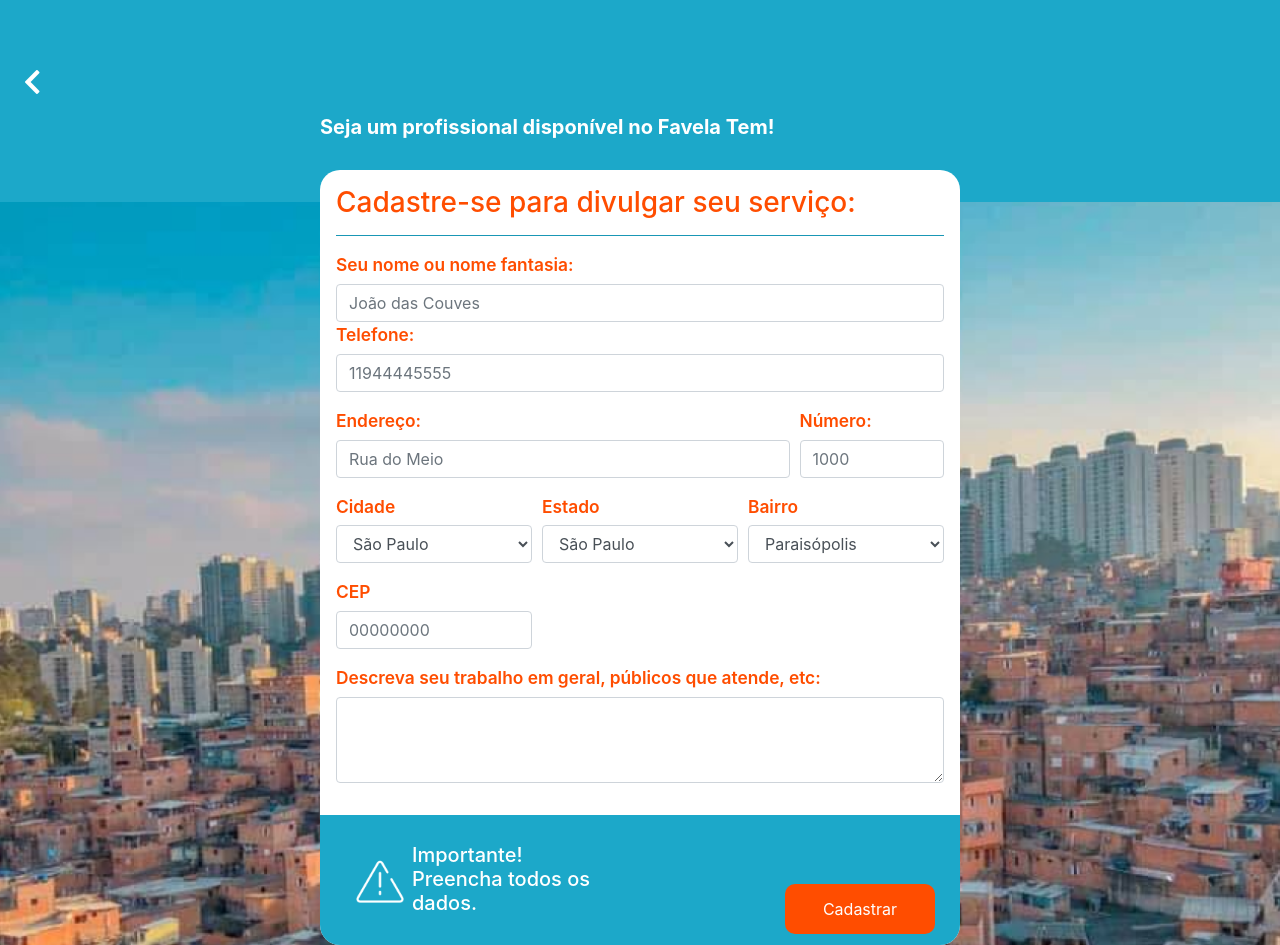
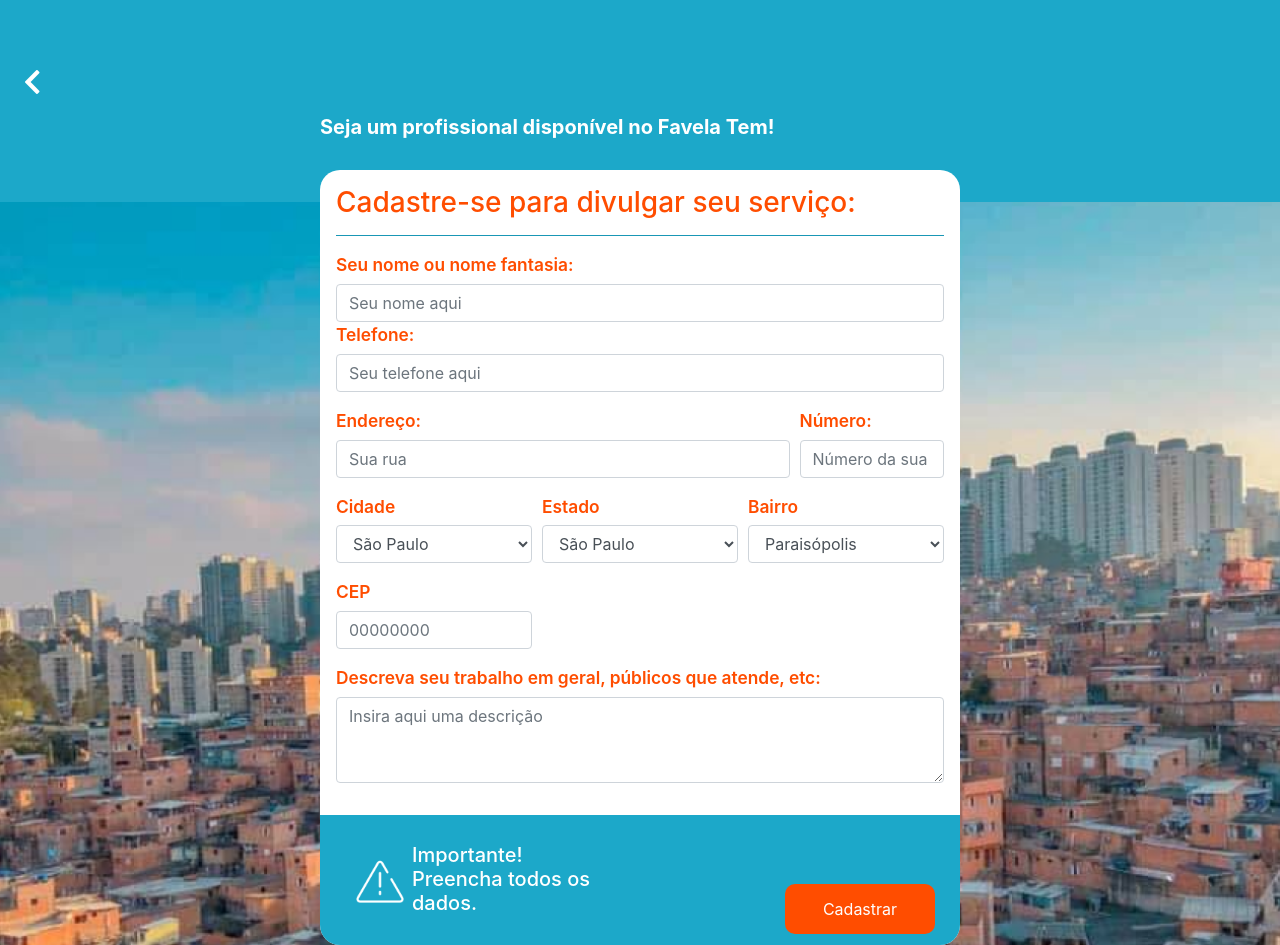
Before and after one commit to FavelaTem-Recode/ProjetoRecode, a React (Create React App) app in the folder Front-End/: page /loja in a window 1280 px wide. Built offline with nearby package versions, Linux system fonts and the light colour scheme.

Commit message:
Arrumando placeholders de cadastro-loja e arrumando quantidade de botões de categorias de serviços

```diff
--- a/Front-End/src/pages/cadastro-loja/index.jsx
+++ b/Front-End/src/pages/cadastro-loja/index.jsx
@@ -57,21 +57,21 @@
 
                         <form onSubmit={cadloja} id="cadloja">
                             <label for="nome">Seu nome ou nome fantasia:</label>
-                            <input type="text" class="form-control" id="nome" name="nomefantasia" placeholder="João das Couves" />
+                            <input type="text" class="form-control" id="nome" name="nomefantasia" placeholder="Seu nome aqui" />
 
                             <div class="form-group">
                                 <label for="telefone">Telefone:</label>
-                                <input type="text" class="form-control" name="telefone" placeholder="11944445555" />
+                                <input type="text" class="form-control" name="telefone" placeholder="Seu telefone aqui" />
                             </div>
 
                             <div className="form-row">
                                 <div class="form-group col-md-9">
                                     <label for="address">Endereço:</label>
-                                    <input type="text" name="rua" class="form-control" id="address" placeholder="Rua do Meio" />
+                                    <input type="text" name="rua" class="form-control" id="address" placeholder="Sua rua" />
                                 </div>
                                 <div class="form-group col-md-3">
                                     <label for="address">Número:</label>
-                                    <input type="text" name="numero" class="form-control" id="address" placeholder="1000" />
+                                    <input type="text" name="numero" class="form-control" id="address" placeholder="Número da sua casa" />
                                 </div>
                             </div>
 
@@ -101,7 +101,7 @@
                             </div>
                             <div class="form-group">
                                 <label for="textarea">Descreva seu trabalho em geral, públicos que atende, etc:</label>
-                                <textarea class="form-control" id="textarea" rows="3" name="descricao"></textarea>
+                                <textarea class="form-control" id="textarea" rows="3" name="descricao" placeholder="Insira aqui uma descrição"></textarea>
                             </div>
                         </form>
                     </div>
--- a/Front-End/src/pages/servicos/index.jsx
+++ b/Front-End/src/pages/servicos/index.jsx
@@ -70,7 +70,7 @@
     setCategorias(dados);
   }, [])
 
-    //Busca serviços
+  //Busca serviços
   React.useEffect(async () => {
     const url = "http://localhost/projetos/ProjetoRecode/Back-End/selectServicos.php";
     const busca = fetch(url);
@@ -79,7 +79,7 @@
     setServicos(dados);
   }, [])
 
-    //Caso tenha sido passado o valor de pesquisa em home, atualiza o input de pesquisa com o que foi digitado
+  //Caso tenha sido passado o valor de pesquisa em home, atualiza o input de pesquisa com o que foi digitado
   React.useEffect(() => {
     if (getInfo != null) {
       setPesquisa(getInfo());
@@ -143,8 +143,8 @@
                 </li>
                 <li class="nav-item">
                   <button>
-                    <img src={consultoria} alt="" />
-                    <p>Consultoria</p>
+                    <img src={caixa} alt="" />
+                    <p>Serviços Gerais</p>
                   </button>
                 </li>
                 <li class="nav-item">
@@ -161,28 +161,17 @@
                 </li>
                 <li class="nav-item">
                   <button>
-                    <img src={reformas} alt="" />
-                    <p>Reformas e Reparos</p>
+                    <img src={saude} alt="" />
+                    <p>Saúde e bem-estar</p>
                   </button>
                 </li>
                 <li class="nav-item">
                   <button>
-                    <img src={saude} alt="" />
-                    <p>Saúde e Bem estar</p>
+                    <img src={consultoria} alt="" />
+                    <p>Outros</p>
                   </button>
                 </li>
-                <li class="nav-item">
-                  <button>
-                    <img src={auto} alt="" />
-                    <p>Serviços Automotivos</p>
-                  </button>
-                </li>
-                <li class="nav-item">
-                  <button>
-                    <img src={caixa} alt="" />
-                    <p>Serviços Gerais</p>
-                  </button>
-                </li>
+
               </ul>
             </div>
           </nav>
```
